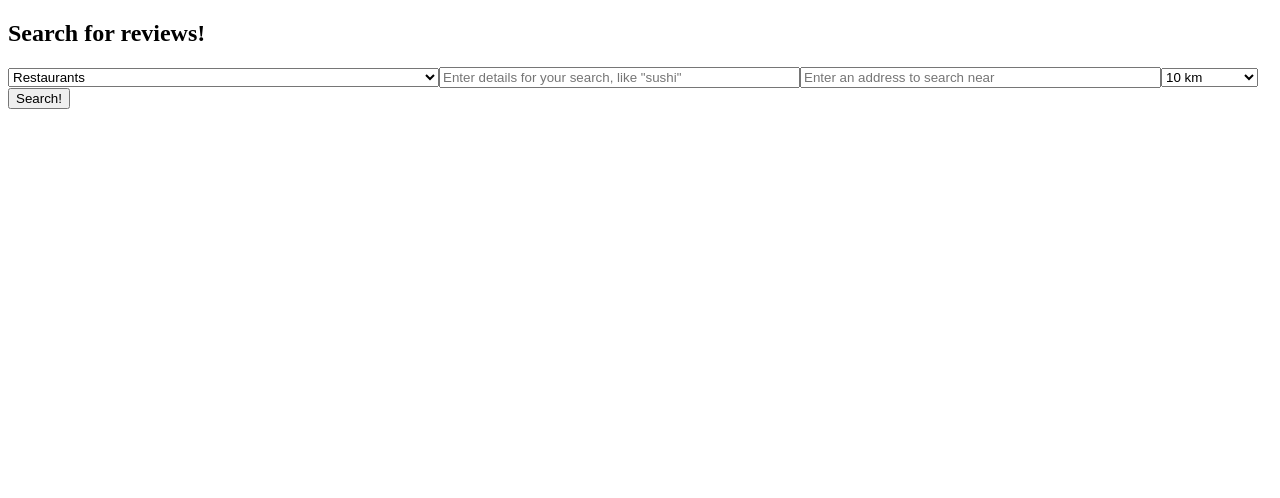
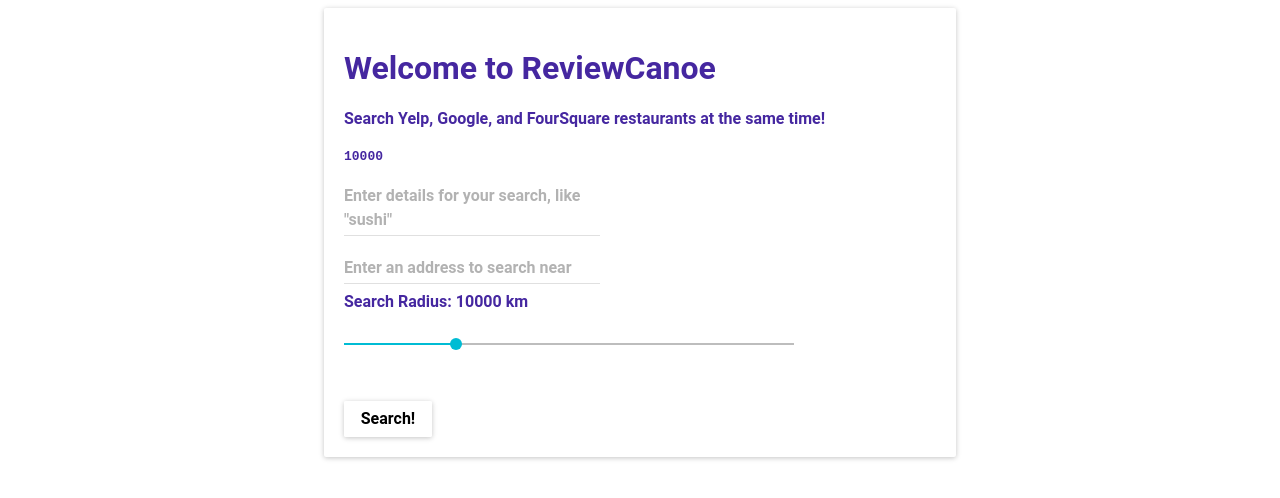
Before and after one commit to brlee19/review-aggregator, a React app: page / in a window 1280 px wide. Shown: the top 498 px of the page. Built offline with nearby package versions, Linux system fonts and the light colour scheme; the HTML template or start-up script is replaced by a standard one.

Commit message:
Styling changes

```diff
--- a/client/src/components/placeOverview.jsx
+++ b/client/src/components/placeOverview.jsx
@@ -1,4 +1,5 @@
 import React from 'react';
+import { Card, Paper } from 'material-ui';
 //component only is aware of yelp info
 
 const overviewStyle = {
@@ -24,6 +25,7 @@
 
   render() {
     return(
+      <Card>
       <li style={overviewStyle}
           onClick={
             () => this.props.handleClick(this.props.place)
@@ -43,6 +45,7 @@
       <br></br>
       <a href={this.props.place.url} target="_blank">Go to the Yelp review page!</a>
       </li>
+      </Card>
     )
   }
 
--- a/client/src/components/places.jsx
+++ b/client/src/components/places.jsx
@@ -1,8 +1,9 @@
 import React from 'react';
-import {withRouter} from 'react-router-dom';
+import { withRouter } from 'react-router-dom';
 import PlaceOverview from './placeOverview.jsx';
 import PlaceDetails from './placeDetails.jsx';
 import axios from 'axios';
+import { Paper } from 'material-ui';
 
 const listStyle = {
   'listStyleType': 'none'
@@ -33,8 +34,8 @@
 
   render() {
     return(
-      <div>
-        {this.state.selectedId ? <div></div> : <h1>Click on a card to get all the details!</h1>}
+      <Paper>
+        {this.state.selectedId ? null : <h1>Click on a card to get all the details!</h1>}
         <ul style={listStyle}>
         {this.props.location.places.map(place => {
           return place.id === this.state.selectedId ? ( /* checking to see if this place has been selected */
@@ -42,7 +43,7 @@
             <PlaceOverview place={place} key={place.id} handleClick={this.getDetails}/>)
         })}
         </ul>
-      </div>
+      </Paper>
     )
   }
 
--- a/client/src/components/search.jsx
+++ b/client/src/components/search.jsx
@@ -1,7 +1,7 @@
 import React from 'react';
-import {withRouter} from 'react-router-dom';
+import { withRouter } from 'react-router-dom';
 import axios from 'axios';
-// import Places from './places.jsx';
+import { MenuItem, Paper, RaisedButton, SelectField, Slider, TextField } from 'material-ui';
 
 class Search extends React.Component {
 
@@ -11,7 +11,7 @@
       type: 'restaurant',
       keyword: 'korean',
       address: '369 Lexington Avenue, New York NY', //add something so you can't search without this??
-      radius: '10000' //convert to number later
+      radius: 10000 //convert to number later
     };
 
     this.handleChange = this.handleChange.bind(this);
@@ -36,28 +36,21 @@
 
   render() {
     return(
-      <div>
-        <h2>Search for reviews!</h2>
+      <Paper style={{width: '50%', padding: '20px', margin: 'auto', fontWeight: 'bold', maxWidth: '4500px', overflowY: 'scroll'}}>
+        <h1>Welcome to ReviewCanoe</h1>
+        <h4>Search Yelp, Google, and FourSquare restaurants at the same time!</h4>
+        <pre>{this.state.radius}</pre>
+        <br></br>
+        <TextField size="1280" name="keyword" hintText='Enter details for your search, like "sushi"' onChange={this.handleChange}/>
+        <br></br>
+        <TextField size="128" name="address" hintText='Enter an address to search near' onChange={this.handleChange}/>
+        <br></br>
+        Search Radius: {this.state.radius} km
+        <Slider name="pomSessionsPerDay" value={this.state.radius} step={100}
+                onChange={(e, val) => this.setState({radius: val})} min={100} max={40000} style={{maxWidth: '450px'}}/>
 
-        <select name="type" onChange={this.handleChange}>
-          <option value="restaurant">Restaurants</option>
-          <option value="restaurant">Hotels--coming soon!</option>
-          <option value="restaurant">This menu actually picks restaurants no matter what you actually pick</option>
-        </select>
-
-        <input size="42" name="keyword" placeholder='Enter details for your search, like "sushi"' onChange={this.handleChange}/>
-
-        <input size="42" name="address" placeholder='Enter an address to search near' onChange={this.handleChange}/>
-
-        <select name="radius" onChange={this.handleChange} defaultValue={10000}>
-          <option value="500" type="number">500 meters</option>
-          <option value="1000" type="number">1000 meters</option>
-          <option value="10000" type="number">10 km</option>
-          <option value="40000" type="number">40 km</option>
-        </select>
-
-        <button onClick={this.search}>Search!</button>
-      </div>
+        <RaisedButton onClick={this.search}>Search!</RaisedButton>
+      </Paper>
     )
   }
 
--- a/client/src/index.jsx
+++ b/client/src/index.jsx
@@ -1,9 +1,21 @@
 import React from 'react';
 import ReactDOM from 'react-dom';
 import { BrowserRouter as Router, Route, Link, Switch, History} from "react-router-dom";
+import MuiThemeProvider from 'material-ui/styles/MuiThemeProvider';
 
 import Search from './components/search.jsx';
 import Places from './components/places.jsx';
+import { getMuiTheme, darkBaseTheme } from 'material-ui/styles';
+import { deepPurple800 } from 'material-ui/styles/colors';
+
+const myMuiTheme = getMuiTheme({
+  palette: {
+    textColor: deepPurple800
+  },
+  appBar: {
+    height: 50,
+  },
+});
 
 class App extends React.Component {
 
@@ -13,12 +25,14 @@
 
   render () {
     return (
+      <MuiThemeProvider muiTheme={myMuiTheme}>
         <Router>
         <Switch>
             <Search exact path="/" component={Search}/>
             <Places path="/places" component={Places}/>
         </Switch>
         </Router>
+      </MuiThemeProvider>
       )
    }
 }
```
Also changed, not shown: client/src/components/placeDetails.jsx (+0 -15 lines), 4 other files (tests, documents, lock files or other folders).
